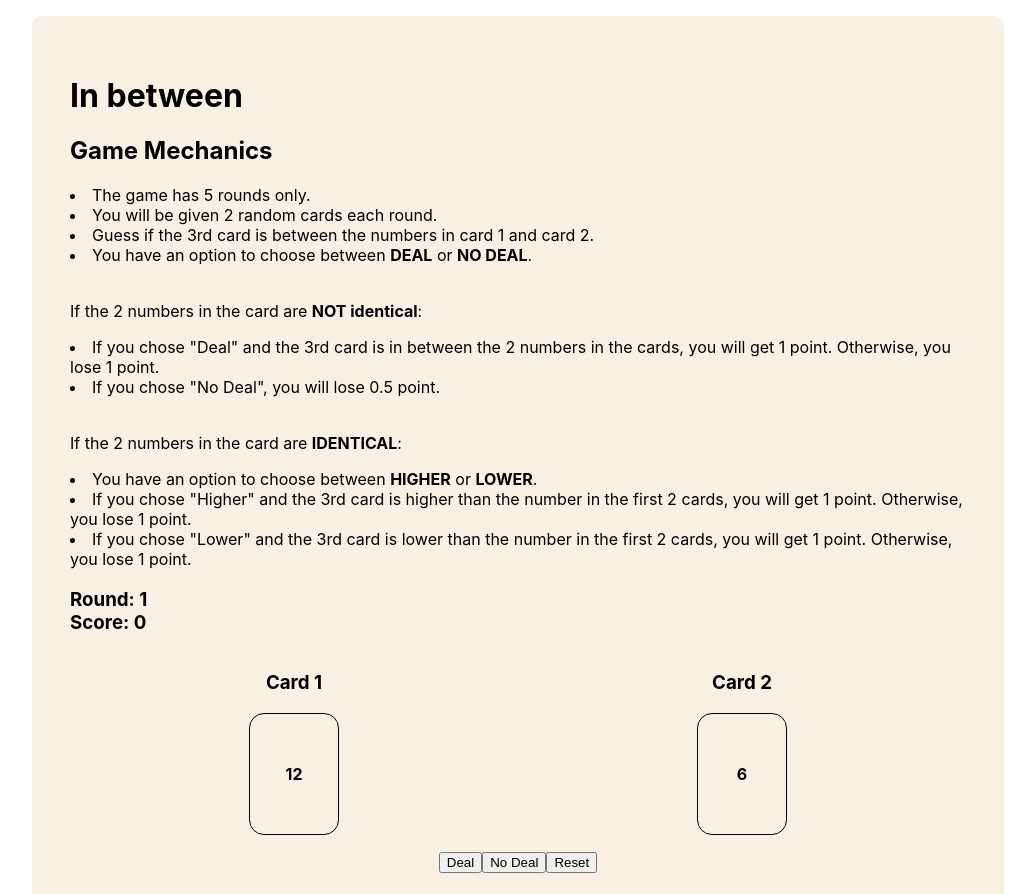
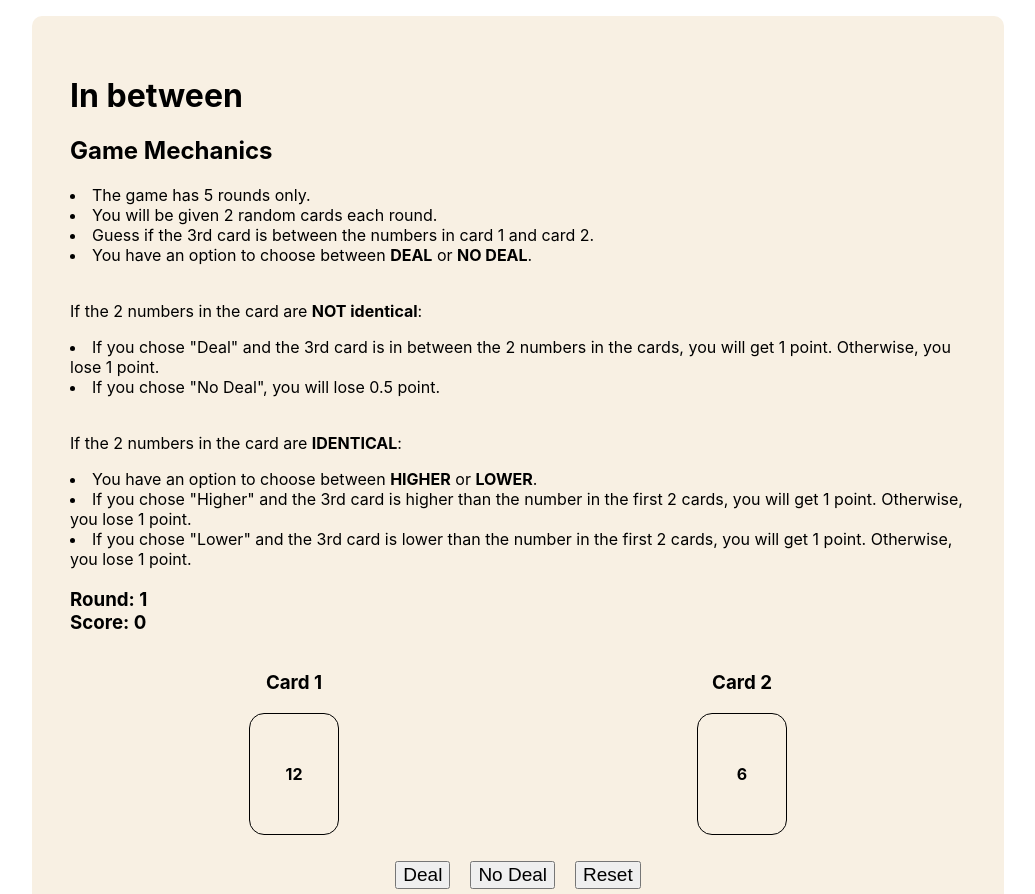
Before and after one commit to myrwynnepascual/react-app, a React (Create React App) app: page / in a window 1280 px wide. Shown: the top 894 px of the page, without its empty margins (122-1157 px from the left). Built offline with nearby package versions, Linux system fonts and the light colour scheme.

Commit message:
buttons css updated

```diff
--- a/src/App.css
+++ b/src/App.css
@@ -42,14 +42,12 @@
   text-align: center;
 }
 
-.btn1, .btn2{
+#btn1, #btn2, #btn3{
   flex: 100%;
   margin: 10px;
   font-size: 19px;
 }
 
-.btn1
-
 .row2{
   width: 65%;
   text-align: center;
```
